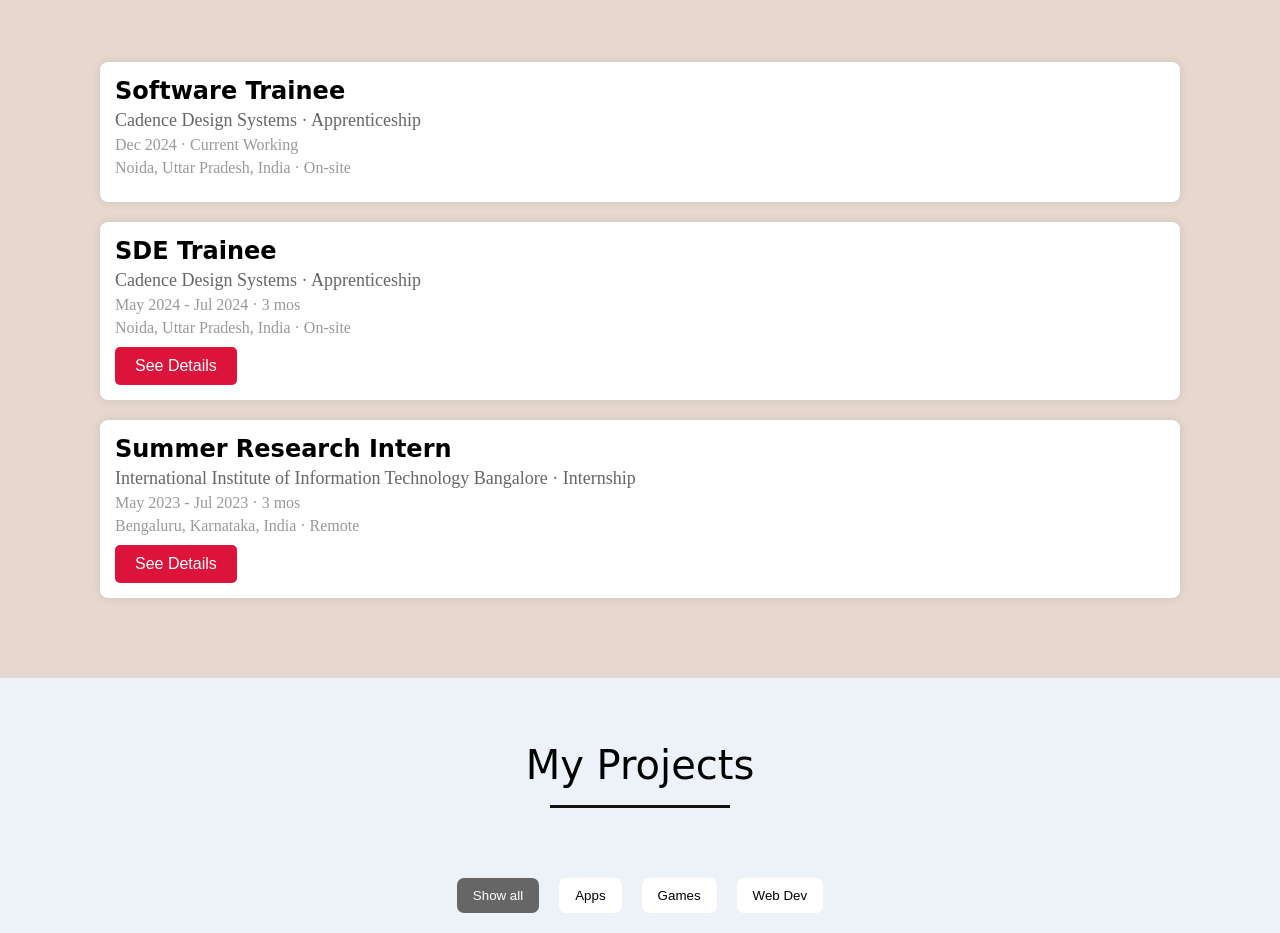
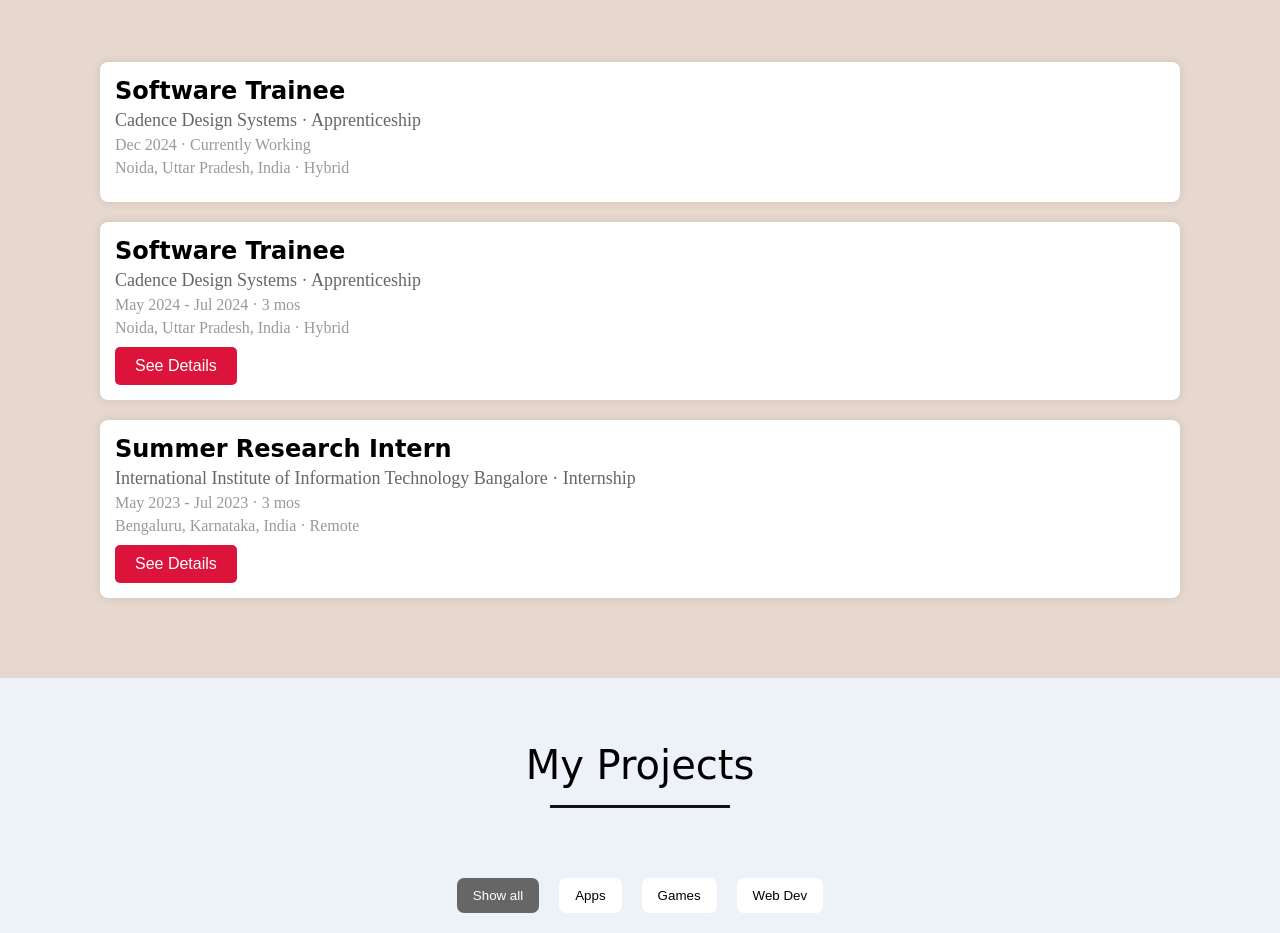
Before and after one commit to theabhishekgoyal/portfolio, a website: page public/index.html in a window 1280 px wide. Shown: the part 2660-3593 px from the top of the page. Drawn offline with nearby package versions, Linux system fonts and the light colour scheme; a web font is replaced by a local one.

Commit message:
update job titles and locations in experience section

```diff
--- a/public/index.html
+++ b/public/index.html
@@ -265,8 +265,8 @@
         <div class="experience-item">
           <h3 class="job-title">Software Trainee</h3>
           <h4 class="company">Cadence Design Systems · Apprenticeship</h4>
-          <span class="date">Dec 2024 · Current Working</span>
-          <p class="location">Noida, Uttar Pradesh, India · On-site</p>
+          <span class="date">Dec 2024 · Currently Working</span>
+          <p class="location">Noida, Uttar Pradesh, India · Hybrid</p>
           <!-- <button class="toggle-btn">See Details</button>
           <div class="details">
             <ul>
@@ -284,10 +284,10 @@
           </div> -->
         </div>
         <div class="experience-item">
-          <h3 class="job-title">SDE Trainee</h3>
+          <h3 class="job-title">Software Trainee</h3>
           <h4 class="company">Cadence Design Systems · Apprenticeship</h4>
           <span class="date">May 2024 - Jul 2024 · 3 mos</span>
-          <p class="location">Noida, Uttar Pradesh, India · On-site</p>
+          <p class="location">Noida, Uttar Pradesh, India · Hybrid</p>
           <button class="toggle-btn">See Details</button>
           <div class="details">
             <ul>
```
